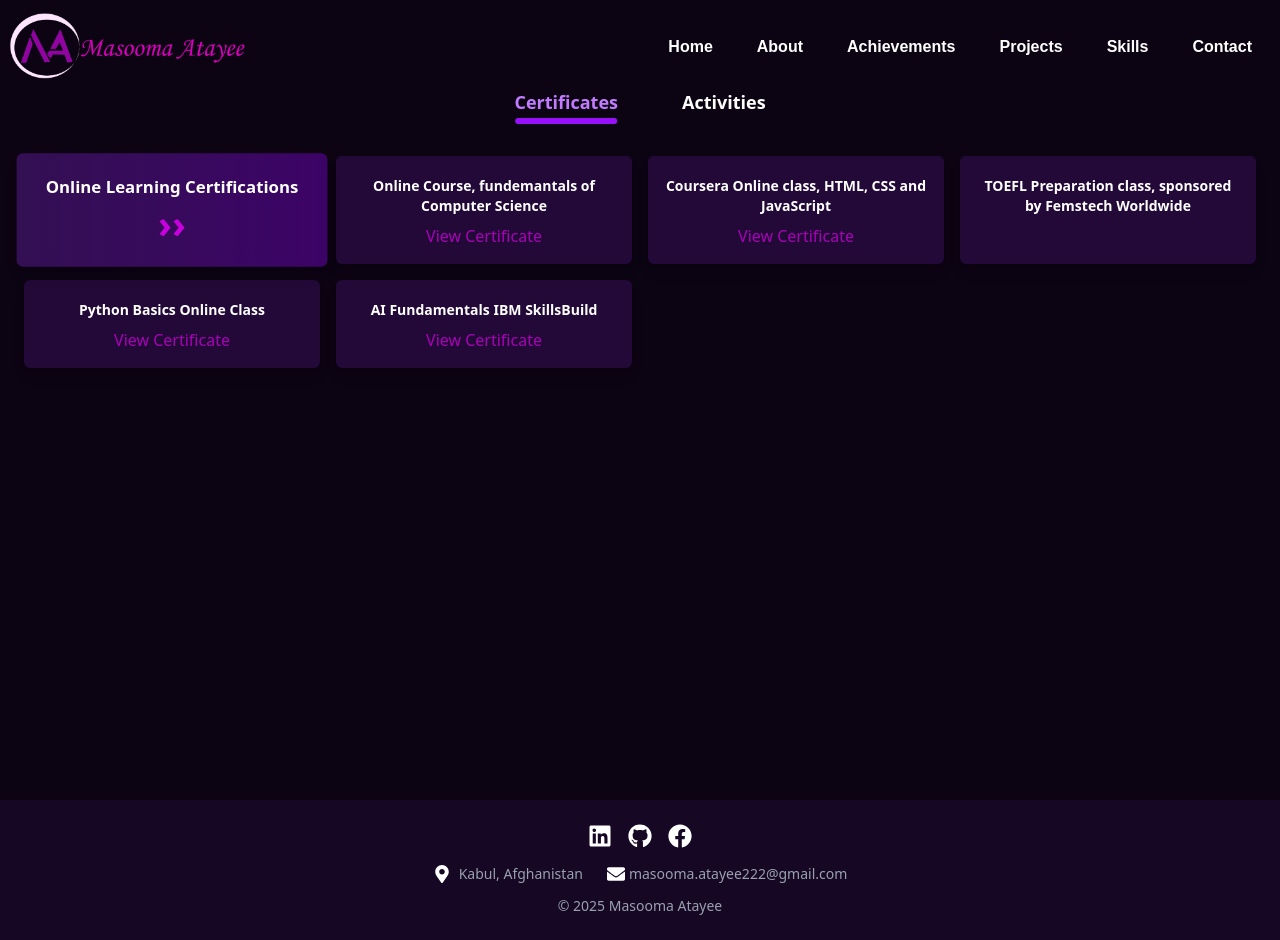
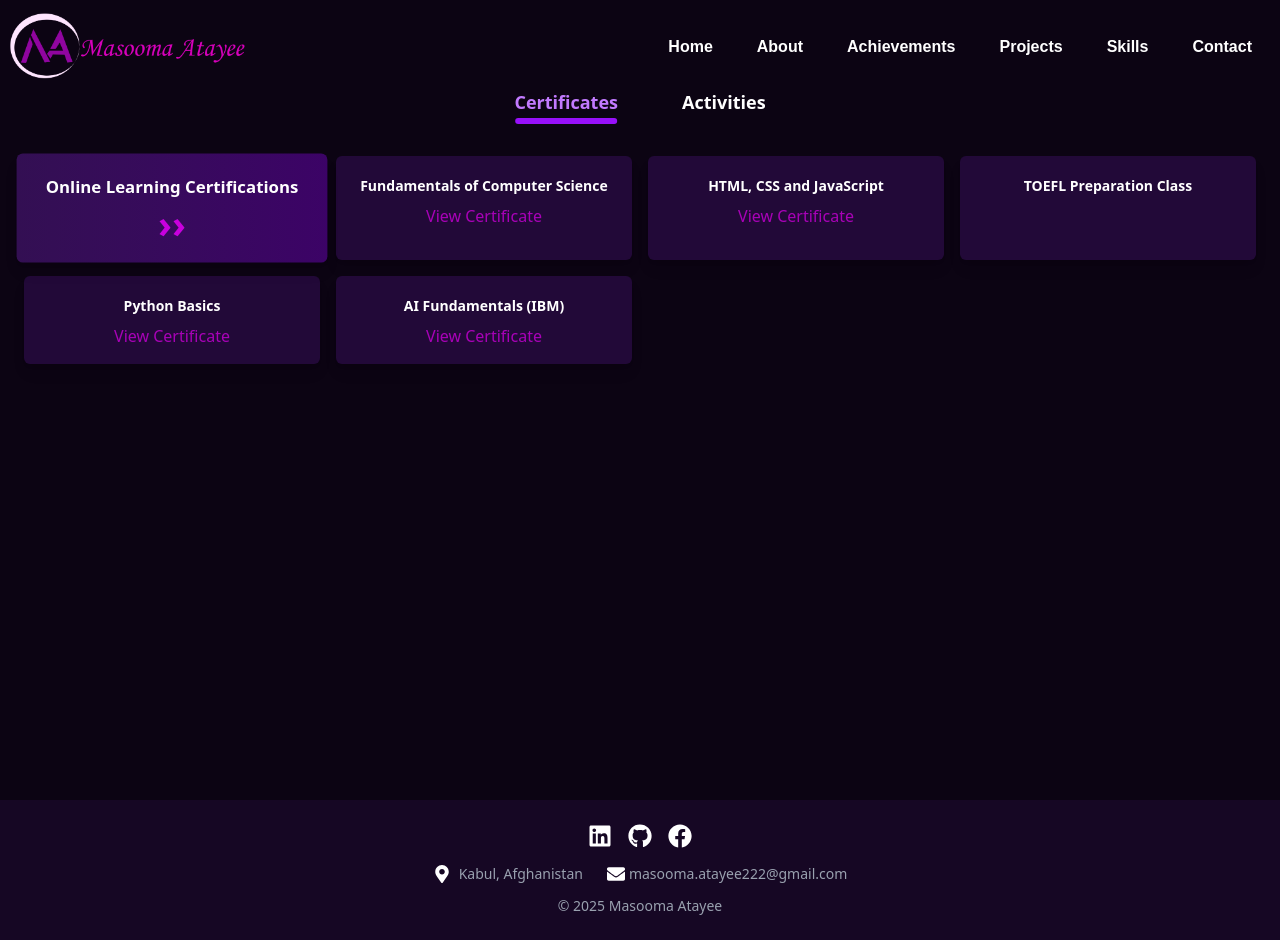
Before and after one commit to Masomatta/Portfolio-master, a React (Vite) app: page /achievements in a window 1280 px wide. Built offline with nearby package versions, Linux system fonts and the light colour scheme; a web font is replaced by a local one.

Commit message:
Update project: new features and fixes

```diff
--- a/src/App.jsx
+++ b/src/App.jsx
@@ -7,8 +7,6 @@ const App = () => {
   return (
     <>
     <RouterProvider router={Routers}/>
-
-
     </>
   );
 };
--- a/src/Pages/About.jsx
+++ b/src/Pages/About.jsx
@@ -72,12 +72,10 @@ const About = () => {
                 <Book className="text-fuchsia-500" /> Reading Books
               </p>
               <p className=" text-white flex gap-2">
-                {" "}
                 <LanguagesIcon className="text-fuchsia-500" />
                 Learning New Languages
               </p>
               <p className=" text-white flex gap-2">
-                {" "}
                 <Dumbbell className="text-fuchsia-500" />
                 Martial Arts & Fitness
               </p>
@@ -89,12 +87,10 @@ const About = () => {
                 Interests
               </h3>
               <p className="text-white flex gap-2">
-                {" "}
                 <Bot className="text-fuchsia-500" />
                 AI
               </p>
               <p className="text-white flex gap-2">
-                {" "}
                 <Code className="text-fuchsia-500" />
                 Web Development
               </p>
--- a/src/Pages/Achievements.jsx
+++ b/src/Pages/Achievements.jsx
@@ -1,39 +1,34 @@
-import { useState, lazy, Suspense, memo, useEffect } from "react";
+import { useState, lazy, Suspense, memo } from "react";
 import { motion, AnimatePresence } from "framer-motion";
 import Class from "../assets/images/class.jpg";
 import speak from "../assets/images/motivational speak.jpg";
 import mentee from "../assets/images/mentee feadback.jpg";
 import danishmand from "../assets/images/danishmand-e-Jawan.jpg";
-import { Medal } from "lucide-react";
-
-// Lazy Loading for Footer
 
 const Footer = lazy(() => import("../component/Footer"));
 
 const certificates = [
-  { id: 1, title: "Online Learning Certifications", description: "››", link: "" },
-  { id: 2, title: "Online Course,  fundemantals of Computer Science", link: "https://coursera.org/verify/XEYFWQW1RCJP" },
-  { id: 3, title: "Coursera Online class, HTML, CSS and JavaScript", link: "https://coursera.org/verify/3MBBEI6XWVNX" },
-  { id: 4, title: "TOEFL Preparation class, sponsored by Femstech Worldwide", link: "" },
-  { id: 5, title: "Python Basics Online Class", link: "https://coursera.org/verify/RGYCN7Y1PRYS" },
-  { id: 6, title: "AI Fundamentals IBM SkillsBuild", link: "https://www.credly.com/badges/bd819009-8c5d-4b6e-904a-2377a101270f" },
+  { id: 1, title: "Online Learning Certifications", description: "››" },
+  { id: 2, title: "Fundamentals of Computer Science", link: "https://coursera.org/verify/XEYFWQW1RCJP" },
+  { id: 3, title: "HTML, CSS and JavaScript", link: "https://coursera.org/verify/3MBBEI6XWVNX" },
+  { id: 4, title: "TOEFL Preparation Class" },
+  { id: 5, title: "Python Basics", link: "https://coursera.org/verify/RGYCN7Y1PRYS" },
+  { id: 6, title: "AI Fundamentals (IBM)", link: "https://www.credly.com/badges/bd819009-8c5d-4b6e-904a-2377a101270f" },
 ];
 
 const activities = [
-  { id: 1, image: danishmand, description: "Holding the second position in Danishmand-e-Jawan Competition, among all private schools in Kabul" },
-  { id: 2, image: speak, description: "Winning the Speech Contest and motivating students by telling the story of Fredrick Douglass" },
-  { id: 3, image: Class, description: "Mentoring Afghan Girls, teaching Computer basics" },
-  { id: 4, image: mentee, description: "One of my mentee's Feedback" },
+  { id: 1, image: danishmand, description: "2nd place in Danishmand-e-Jawan Competition" },
+  { id: 2, image: speak, description: "Won Speech Contest - Story of Frederick Douglass" },
+  { id: 3, image: Class, description: "Mentoring Afghan Girls in Computer Basics" },
+  { id: 4, image: mentee, description: "Mentee's Feedback" },
 ];
 
 const CertificateItem = memo(({ cert, isFirst }) => (
   <motion.div
     layout
     className={`p-4 rounded-md shadow-lg text-center transition-transform duration-300 ${
-      isFirst
-        ? "bg-gradient-to-r from-[#330f53] to-purple-950 text-white font-semibold transform scale-105"
-        : "bg-[#220938] text-white"
-    }`}
+      isFirst ? "bg-gradient-to-r from-[#330f53] to-purple-950 scale-105 font-semibold" : "bg-[#220938]"
+    } text-white`}
   >
     <h3 className={`mt-1 ${isFirst ? "text-md" : "text-sm"} font-semibold`}>{cert.title}</h3>
     {cert.description && <p className="mt-1 text-fuchsia-600 text-4xl">{cert.description}</p>}
@@ -57,33 +52,38 @@ const ActivityItem = memo(({ activity }) => (
 const Achievements = () => {
   const [category, setCategory] = useState("certificates");
 
+  const tabs = ["certificates", "activities"];
+  const renderList =
+    category === "certificates"
+      ? certificates.map((cert, i) => <CertificateItem key={cert.id} cert={cert} isFirst={i === 0} />)
+      : activities.map((activity) => <ActivityItem key={activity.id} activity={activity} />);
+
   return (
     <>
       <div className="min-h-screen bg-[#0C0413] text-white py-12 px-6">
         <div className="flex justify-center mb-8 mt-10 space-x-8">
-          {["certificates", "activities"].map((item) => (
+          {tabs.map((tab) => (
             <button
-              key={item}
-              onClick={() => setCategory(item)}
+              key={tab}
+              onClick={() => setCategory(tab)}
               className={`relative px-4 pb-2 text-lg font-semibold transition-all ${
-                category === item ? "text-purple-400" : "text-white"
+                category === tab ? "text-purple-400" : "text-white"
               } hover:text-fuchsia-500`}
             >
-              {item.charAt(0).toUpperCase() + item.slice(1)}
-              {category === item && (
+              {tab.charAt(0).toUpperCase() + tab.slice(1)}
+              {category === tab && (
                 <motion.div
                   layoutId="underline"
-                  className="absolute left-1/2 bottom-0 w-3/4 h-1.5 bg-purple-600 rounded-full transform -translate-x-1/2 transition-all duration-300 ease-in-out"
+                  className="absolute left-1/2 bottom-0 w-3/4 h-1.5 bg-purple-600 rounded-full transform -translate-x-1/2"
                 />
               )}
             </button>
           ))}
         </div>
 
-        <AnimatePresence>
-          {category === "certificates" && (
+        <AnimatePresence mode="wait">
           <motion.div
-              key="certificates"
+            key={category}
             layout
             initial={{ opacity: 0 }}
             animate={{ opacity: 1 }}
@@ -91,31 +91,11 @@ const Achievements = () => {
             transition={{ duration: 0.4 }}
             className="grid grid-cols-1 sm:grid-cols-2 md:grid-cols-4 gap-4"
           >
-              {certificates.map((cert, index) => (
-                <CertificateItem key={cert.id} cert={cert} isFirst={index === 0} />
-              ))}
+            {renderList}
           </motion.div>
-          )}
-
-          {category === "activities" && (
-            <motion.div
-              key="activities"
-              layout
-              initial={{ opacity: 0 }}
-              animate={{ opacity: 1 }}
-              exit={{ opacity: 0 }}
-              transition={{ duration: 0.2 }}
-              className="grid grid-cols-1 sm:grid-cols-2 md:grid-cols-4 gap-4"
-            >
-              {activities.map((activity) => (
-                <ActivityItem key={activity.id} activity={activity} />
-              ))}
-            </motion.div>
-          )}
         </AnimatePresence>
       </div>
 
-      {/* Lazy Loading for Footer */}
       <Suspense fallback={<div className="text-white text-center py-4">Loading Footer...</div>}>
         <Footer />
       </Suspense>
--- a/src/Pages/Chart.jsx
+++ b/src/Pages/Chart.jsx
@@ -41,7 +41,7 @@ const Chart = () => {
       {/* Timeline Container */}
       <div className="relative w-full max-w-xl">
         {/* Vertical Line */}
-        <div className="absolute sm:left-1/2 left-10  transform -translate-x-1/2 w-1 h-full bg-purple-500"></div>
+        <div className="absolute sm:left-1/2 left-10 transform -translate-x-1/2 w-1 h-full bg-purple-500"></div>
 
         {/* Timeline Items */}
         {timelineData.map((item, index) => (
--- a/src/Pages/Home.jsx
+++ b/src/Pages/Home.jsx
@@ -77,7 +77,7 @@ const Home = () => {
         </div>
 
         {/* Right Section (Image) */}
-        <div className=" justify-center md:flex hidden  items-center  mt-0 md:mt-0 w-full md:w-1/2">
+        <div className=" justify-center md:flex hidden items-center  mt-0 md:mt-0 w-full md:w-1/2">
           <img
             src={Profile}
             alt="Portfolio Image"
--- a/src/Pages/Navbar.jsx
+++ b/src/Pages/Navbar.jsx
@@ -28,7 +28,7 @@ const Navbar = () => {
         </div>
 
         {/* For large Devices */}
-        <ul className="hidden md:flex space-x-11 font-poppins font-bold text-md text-md p-7">
+        <ul className="hidden md:flex space-x-11 font-poppins font-bold text-md p-7">
           <li className="hover:text-purple-300 transition-all duration-300">
             <Link to={'/'}>Home</Link>
           </li>
--- a/src/Pages/Projects.jsx
+++ b/src/Pages/Projects.jsx
@@ -6,8 +6,8 @@ import stopwatch from "../assets/images/stop.png"
 import calculator from "../assets/images/cal.png"
 import list from "../assets/images/list.png"
 import quiz from "../assets/images/quiz.png"
-import counter from "../assets/images/counter.png"
 import form from "../assets/images/login.png"
+import taskManagement from "../assets/images/Screenshot (127).png"
 const projects = [
   {
     title: "Stop Watch",
@@ -36,20 +36,21 @@ const projects = [
       "Using HTML, CSS, and JavaScript, creating an app containing questions",
     image: quiz,
     link: "https://github.com/masooma690/App-quiz-simple.git",
-  },
-  {
-    title: "Counter App",
-    description:
-      "Using TailwindCSS and React.js, creating a simple counter app",
-    image: counter,
-    link: "https://github.com/masooma690/Counter-app.git",
-  },
+  }
+  ,
   {
     title: "Log In Form",
     description:
       "Using TailwindCSS and React.js, creating a simple login form showcasing data using (useState)",
     image: form,
     link: "https://github.com/masooma690/Log-in-form.git",
+  },
+  {
+    title: "Task Management App",
+    description:
+      "Developed using the MERN stack (MongoDB, Express, React, Node.js). Features include user authentication, role-based dashboards, and task tracking with status filters",
+    image: taskManagement,
+    link: "https://github.com/masooma690/Task-management-app.git",
   },
 ];
 
@@ -82,7 +83,7 @@ const Projects = () => {
             >
               <img
                 src={project.image}
-                className="w-full h-50 sm:h-60 object-cover rounded-lg transition-transform duration-300 group-hover:scale-105"
+                className="w-full h-40 sm:h-60 object-cover  rounded-lg transition-transform duration-300 group-hover:scale-105"
                 alt={project.title}
               />
               <h1 className="text-purple-600 font-semibold font-poppins mt-3 text-lg">
--- a/src/Pages/Skills.jsx
+++ b/src/Pages/Skills.jsx
@@ -89,10 +89,6 @@ function Skills() {
                 English
                 <ProgressBar percentage={90} />
               </li>
-              <li className="">
-                Turkish
-                <ProgressBar percentage={25} />
-              </li>
             </ul>
 
             {/* Personal Skills */}
--- a/src/Routers/Router.jsx
+++ b/src/Routers/Router.jsx
@@ -20,7 +20,7 @@ const Routers = createBrowserRouter([
     children: [
       {
         path: "/",
-        element: <Home />,
+        element: <Home/>,
       },
       {
         path: "/about",
--- a/src/component/Footer.jsx
+++ b/src/component/Footer.jsx
@@ -8,7 +8,8 @@ import {
 
 
 const Footer = () => {
-  return( <footer className="bg-[#160724] text-white py-6 mt-0">
+  return(
+  <footer className="bg-[#160724] text-white py-6 mt-0">
     <div className="container mx-auto flex flex-col items-center px-4 sm:px-2">
       {/* Social Media Links */}
       <div className="flex space-x-4">
--- a/src/index.css
+++ b/src/index.css
@@ -15,9 +15,10 @@
 
   /* Applying to Tailwind */
   .font-poppins {
-    font-family: 'Poppins', sans-serif;
+
+   font-family: 'Poppins', sans-serif;
   }
 
   .font-sacramento {
-    font-family: 'Sacramento', cursive;
+   font-family: 'Sacramento', cursive;
   }
```
Also changed, not shown: src/assets/images/Screenshot (127).png (added), src/assets/images/counter.png (deleted), src/component/ScrollToTop.jsx (line endings or trailing spaces). Lines whose indentation alone changed are shown as unchanged.
